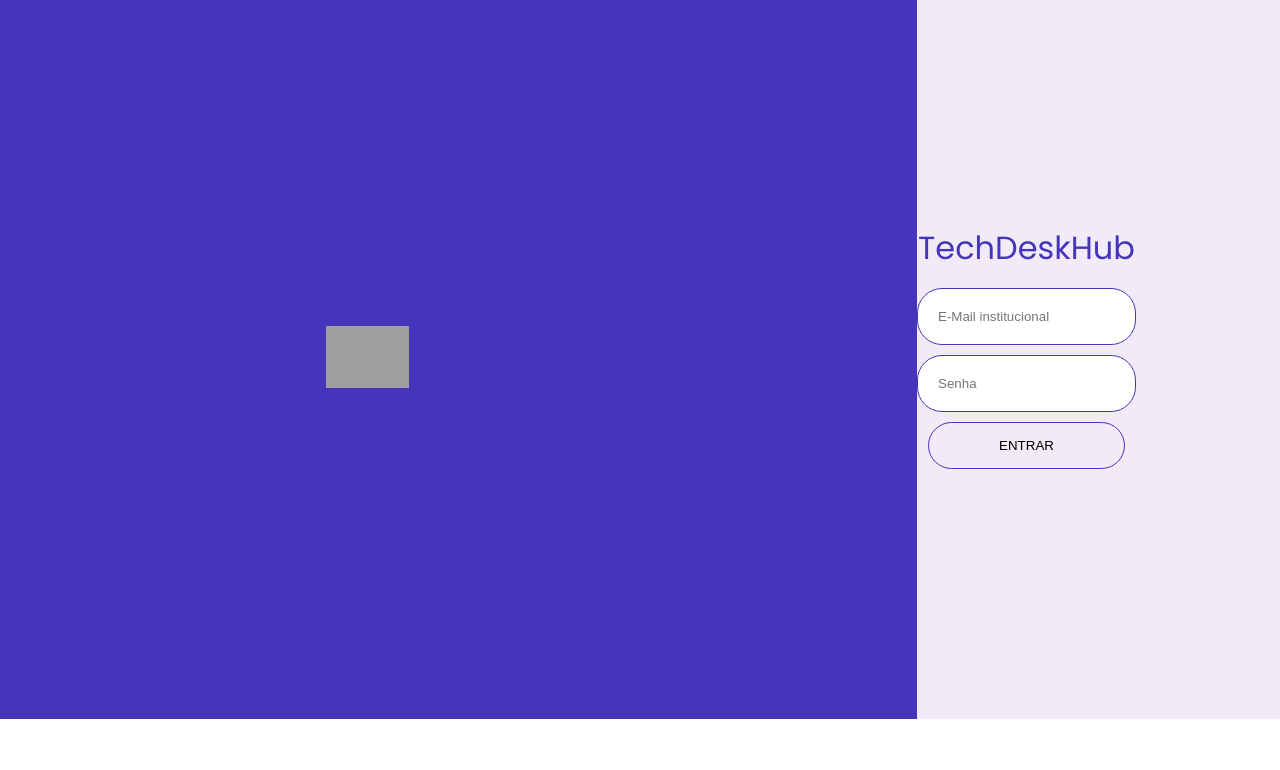
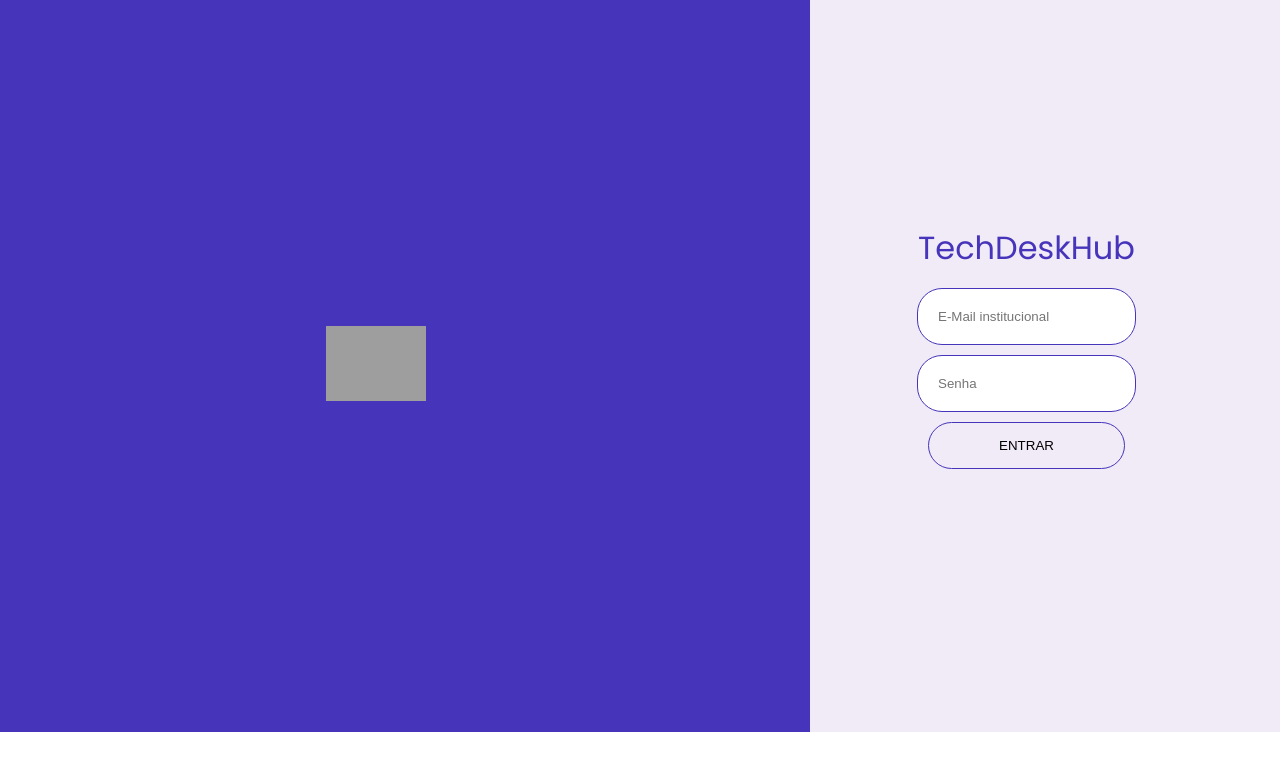
Before and after one commit to lucasguimaraes2005/YoungDreamData, a plain HTML site: page index.html in a window 1280 px wide. Drawn offline with Linux system fonts and the light colour scheme; grey boxes are pictures that could not be loaded.

Commit message:
Update index.css

```diff
--- a/src/styles/assets/index.css
+++ b/src/styles/assets/index.css
@@ -32,7 +32,7 @@
 }
 
 img {
-    width: 40%;
+    width: 100px;
 }
 
 .main__section-img {
```
